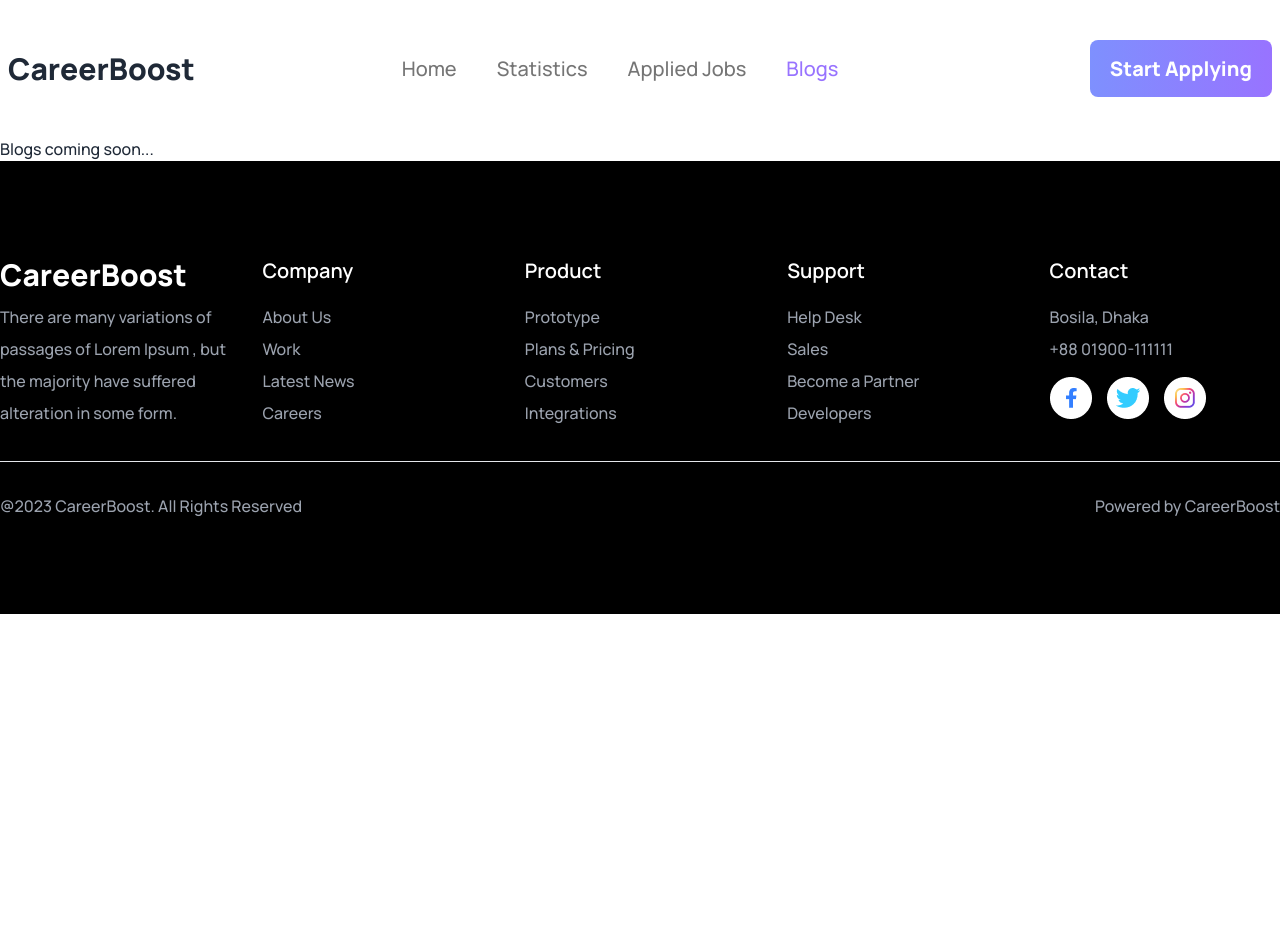
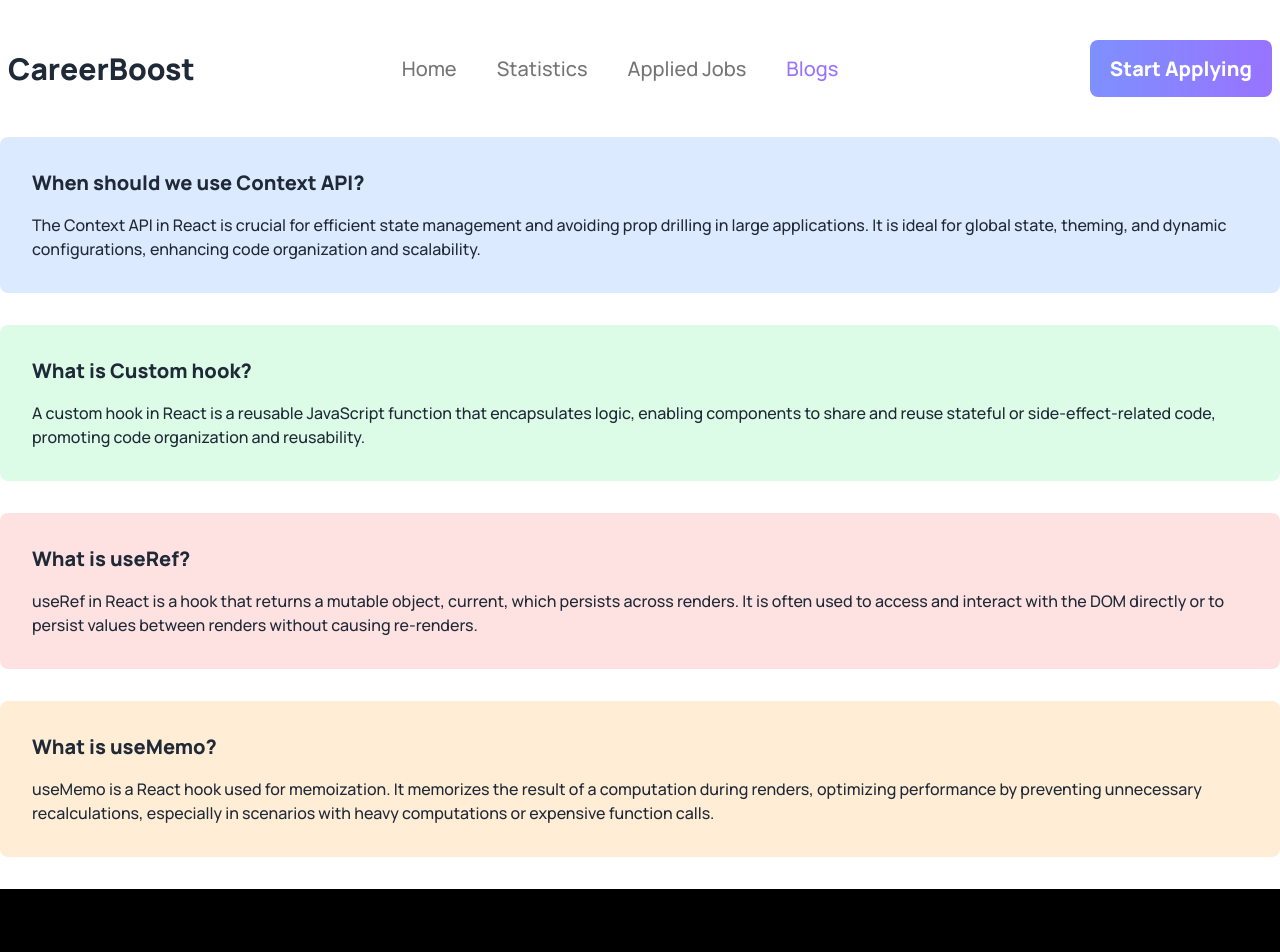
Before and after one commit to SuraiyaAkterTrishna/career-boost, a React (Vite) app: page /blogs in a window 1280 px wide. Shown: the top 952 px of the page. Before the commit the page ends 800 px from the top, so only its background shows below. Built offline with nearby package versions, Linux system fonts and the light colour scheme.

Commit message:
filter done

```diff
--- a/src/components/AllJobs/AllJobs.jsx
+++ b/src/components/AllJobs/AllJobs.jsx
@@ -1,18 +1,53 @@
+import { useState,} from "react";
 import { useLoaderData } from "react-router-dom";
 import Job from "../Job/Job";
 
 const AllJobs = () => {
-    const jobs = useLoaderData();
-    return (
-        <div className="container mx-auto grid lg:grid-cols-2 sm:grid-cols-1 gap-8 my-24">
-            {
-                jobs.map(job =><Job
-                    key={job.id}
-                    job = {job}
-                ></Job>)
-            }
-        </div>
-    );
+  const allJobs = useLoaderData();
+  const [showOnsite, setShowOnsite] = useState(false);
+  const [showRemote, setShowRemote] = useState(false);
+
+  const handleShowOnsite = () => {
+    setShowOnsite(true);
+    setShowRemote(false);
+  };
+
+  const handleShowRemote = () => {
+    setShowRemote(true);
+    setShowOnsite(false);
+  };
+
+  // Filter jobs based on the showOnsite and showRemote state
+  const filteredJobs = allJobs.filter(
+    (job) =>
+      (!showOnsite && !showRemote) ||
+      (showOnsite && job.remote_or_onsite === "Onsite") ||
+      (showRemote && job.remote_or_onsite === "Remote")
+  );
+
+  return (
+    <div className="container mx-auto">
+      <div className="text-right">
+        <button
+          className={`btn ${showOnsite ? "btn-primary" : ""} mr-4`}
+          onClick={handleShowOnsite}
+        >
+          Show Onsite Jobs
+        </button>
+        <button
+          className={`btn ${showRemote ? "btn-primary" : ""}`}
+          onClick={handleShowRemote}
+        >
+          Show Remote Jobs
+        </button>
+      </div>
+      <div className="grid lg:grid-cols-2 sm:grid-cols-1 gap-8 my-24">
+        {filteredJobs.map((job) => (
+          <Job key={job.id} job={job} />
+        ))}
+      </div>
+    </div>
+  );
 };
 
 export default AllJobs;
--- a/src/components/Blogs/Blogs.jsx
+++ b/src/components/Blogs/Blogs.jsx
@@ -1,12 +1,46 @@
 /* eslint-disable no-unused-vars */
-import React from 'react';
+import React from "react";
 
 const Blogs = () => {
-    return (
-        <div>
-            <h1>Blogs coming soon...</h1>
-        </div>
-    );
+  return (
+    <div className="container mx-auto">
+      <div className="bg-blue-100 p-8 rounded-lg mb-8">
+        <h1 className="text-xl font-bold mb-4">When should we use Context API?</h1>
+        <p>
+          The Context API in React is crucial for efficient state management and
+          avoiding prop drilling in large applications. It is ideal for global
+          state, theming, and dynamic configurations, enhancing code
+          organization and scalability.
+        </p>
+      </div>
+      <div className="bg-green-100 p-8 rounded-lg mb-8">
+        <h1 className="text-xl font-bold mb-4">What is Custom hook?</h1>
+        <p>
+          A custom hook in React is a reusable JavaScript function that
+          encapsulates logic, enabling components to share and reuse stateful or
+          side-effect-related code, promoting code organization and reusability.
+        </p>
+      </div>
+      <div className="bg-red-100 p-8 rounded-lg mb-8">
+        <h1 className="text-xl font-bold mb-4">What is useRef?</h1>
+        <p>
+          useRef in React is a hook that returns a mutable object, current,
+          which persists across renders. It is often used to access and interact
+          with the DOM directly or to persist values between renders without
+          causing re-renders.
+        </p>
+      </div>
+      <div className="bg-orange-100 p-8 rounded-lg mb-8">
+        <h1 className="text-xl font-bold mb-4">What is useMemo?</h1>
+        <p>
+          useMemo is a React hook used for memoization. It memorizes the result
+          of a computation during renders, optimizing performance by preventing
+          unnecessary recalculations, especially in scenarios with heavy
+          computations or expensive function calls.
+        </p>
+      </div>
+    </div>
+  );
 };
 
 export default Blogs;
```
Also changed, not shown: src/components/AppliedJobs/AppliedJobs.jsx (+5 -2 lines).
